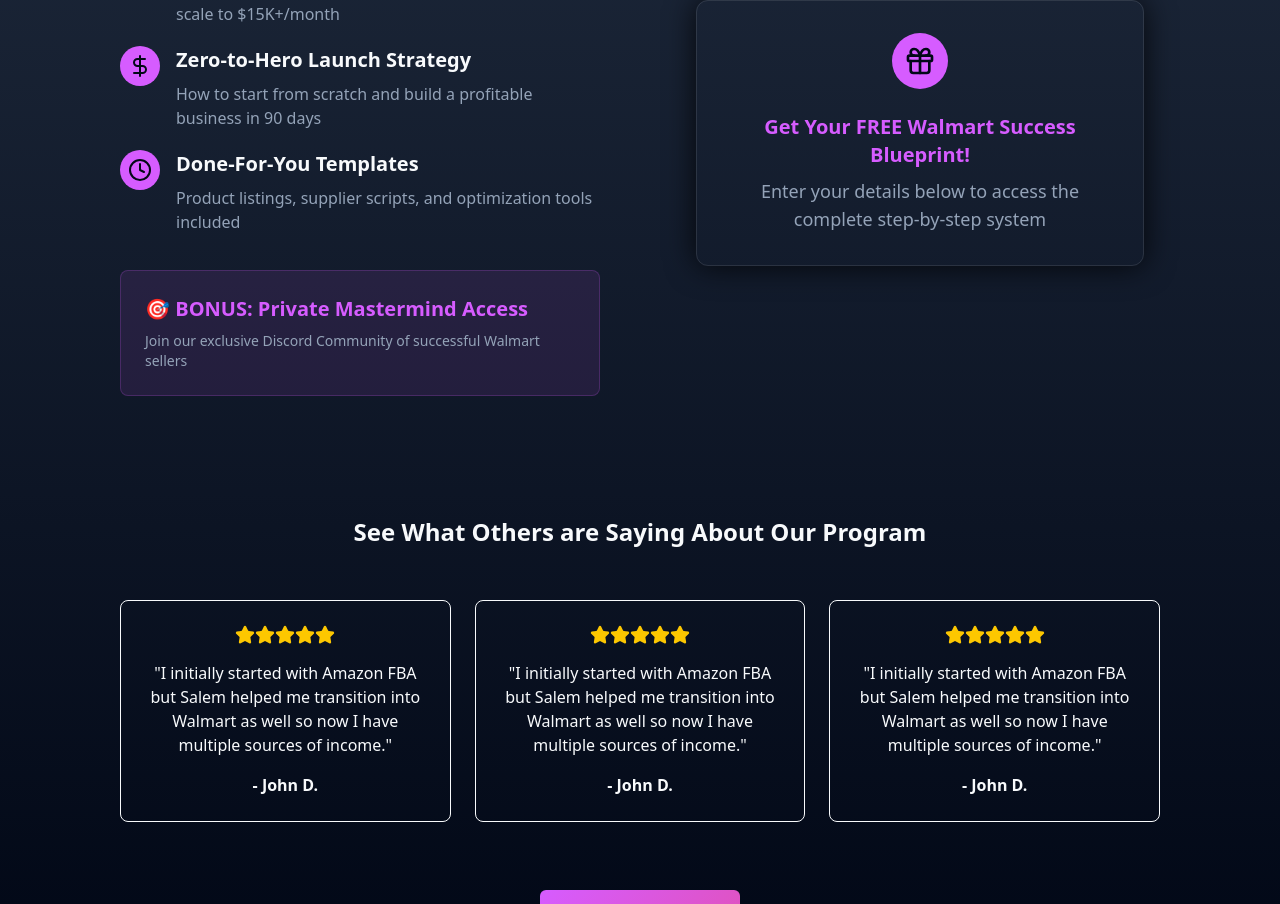
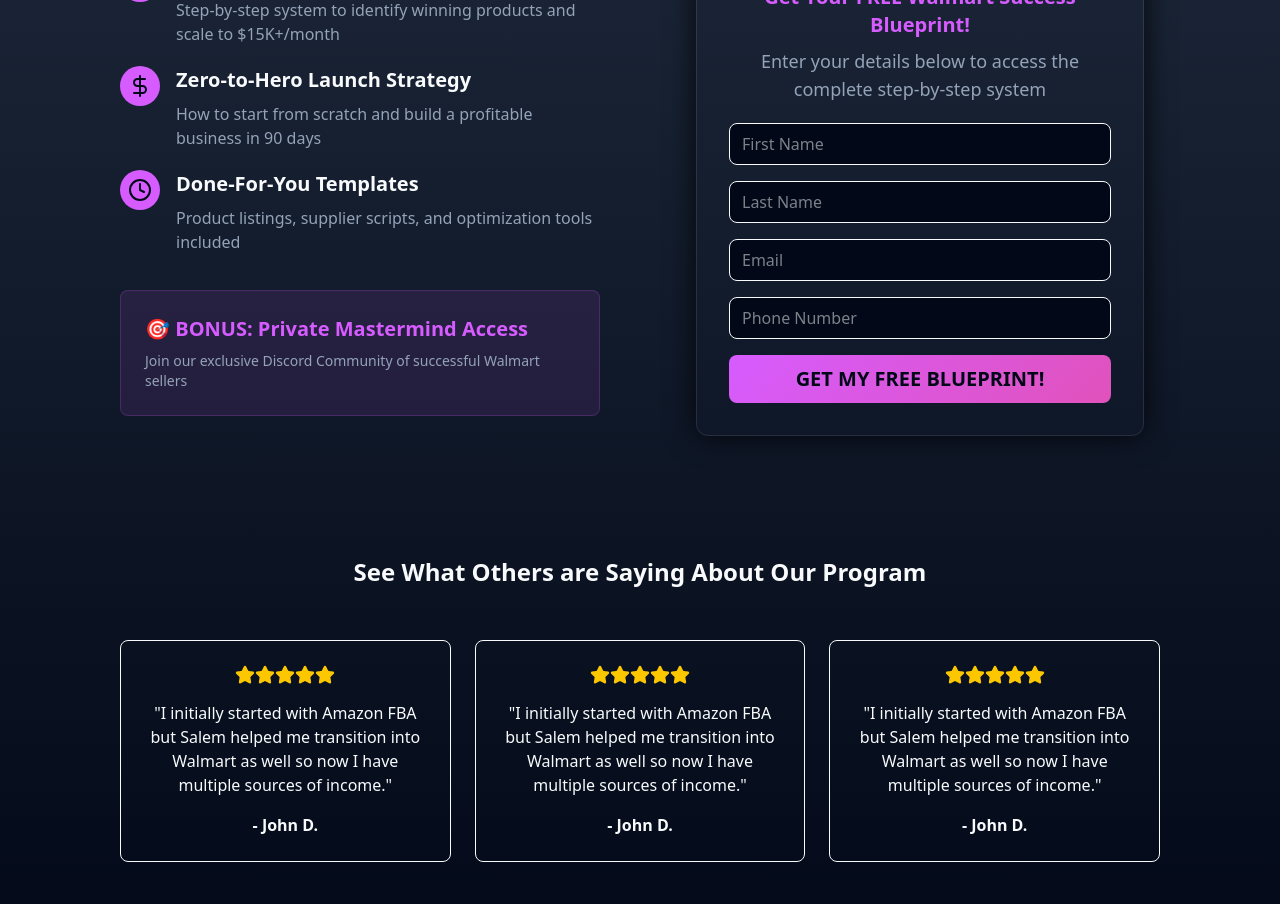
Before and after one commit to zhidesign/salemwfs, a Next.js app: page / in a window 1280 px wide. Shown: the part 1600-2504 px from the top of the page. Built offline with nearby package versions, Linux system fonts and the light colour scheme.

Commit message:
added form data

```diff
--- a/src/components/LeadCaptureForm.tsx
+++ b/src/components/LeadCaptureForm.tsx
@@ -1,8 +1,40 @@
 'use client'
 import { useState } from 'react';
 import {Gift, ArrowRight } from 'lucide-react';
+import { Input } from '@/components/ui/input';
+import { Button } from '@/components/ui/button';
 
 export default function LeadCaptureForm() {
+    const [formData, setFormData] = useState({
+        firstName: '',
+        lastName: '',
+        email: '',
+        phone:'',
+    });
+
+    const formReset = () => {
+        setFormData({
+        firstName: '',
+        lastName: '',
+        email: '',
+        phone:'',
+        });
+    };
+
+    function handleSubmit(e: React.FormEvent<HTMLFormElement>) {
+        e.preventDefault();
+        console.log('form submitted:', formData);
+        formReset(); //add error handling in future
+    };
+
+    function handleInputChange(e: React.ChangeEvent<HTMLInputElement>) {
+        const {name, value} = e.target;
+        setFormData(prev => ({
+            ...prev,
+            [name]: value
+        }));
+    };
+
     return (
         <div className='max-w-md rounded-xl p-8 border border-white/10 shadow-[0_0_30px_rgba(0,0,0,0.8)]'>
             <div className='flex flex-col gap-2 items-center'>
@@ -11,7 +43,47 @@ export default function LeadCaptureForm() {
                 </div>
                 <h1 className='text-center font-bold text-primary text-lg md:text-xl'>Get Your FREE Walmart Success Blueprint!</h1>
                 <p className='text-center text-muted-foreground text-sm md:text-lg'>Enter your details below to access the complete step-by-step system</p>
-
+                <form onSubmit={handleSubmit} className='space-y-4 w-full mt-3'>
+                    <div>
+                        <Input
+                        type='text'
+                        name='firstName'
+                        placeholder='First Name'
+                        value={formData.firstName}
+                        onChange={handleInputChange}
+                        required/>
+                    </div>
+                    <div>
+                        <Input
+                        type='text'
+                        name='lastName'
+                        placeholder='Last Name'
+                        value={formData.lastName}
+                        onChange={handleInputChange}
+                        required/>
+                    </div>
+                    <div>
+                        <Input
+                        type='email'
+                        name='email'
+                        placeholder='Email'
+                        value={formData.email}
+                        onChange={handleInputChange}
+                        required/>
+                    </div>
+                    <div>
+                        <Input
+                        type='tel'
+                        name='phone'
+                        placeholder='Phone Number'
+                        value={formData.phone}
+                        onChange={handleInputChange}
+                        required/>
+                    </div>
+                    <div className=' flex justify-center'>
+                        <Button variant='cta' className='w-full py-6'>GET MY FREE BLUEPRINT!</Button>
+                    </div>
+                </form>
 
 
             </div>
--- /dev/null
+++ b/src/components/ui/input.tsx
@@ -0,0 +1,19 @@
+import * as React from "react"
+
+import { cn } from "@/lib/utils"
+
+function Input({ className, type, ...props }: React.ComponentProps<"input">) {
+  return (
+    <input
+      type={type}
+      data-slot="input"
+      className={cn(
+       "border rounded-lg py-2 px-3 w-full bg-warning-foreground outline-0",
+        className
+      )}
+      {...props}
+    />
+  )
+}
+
+export { Input }
```
